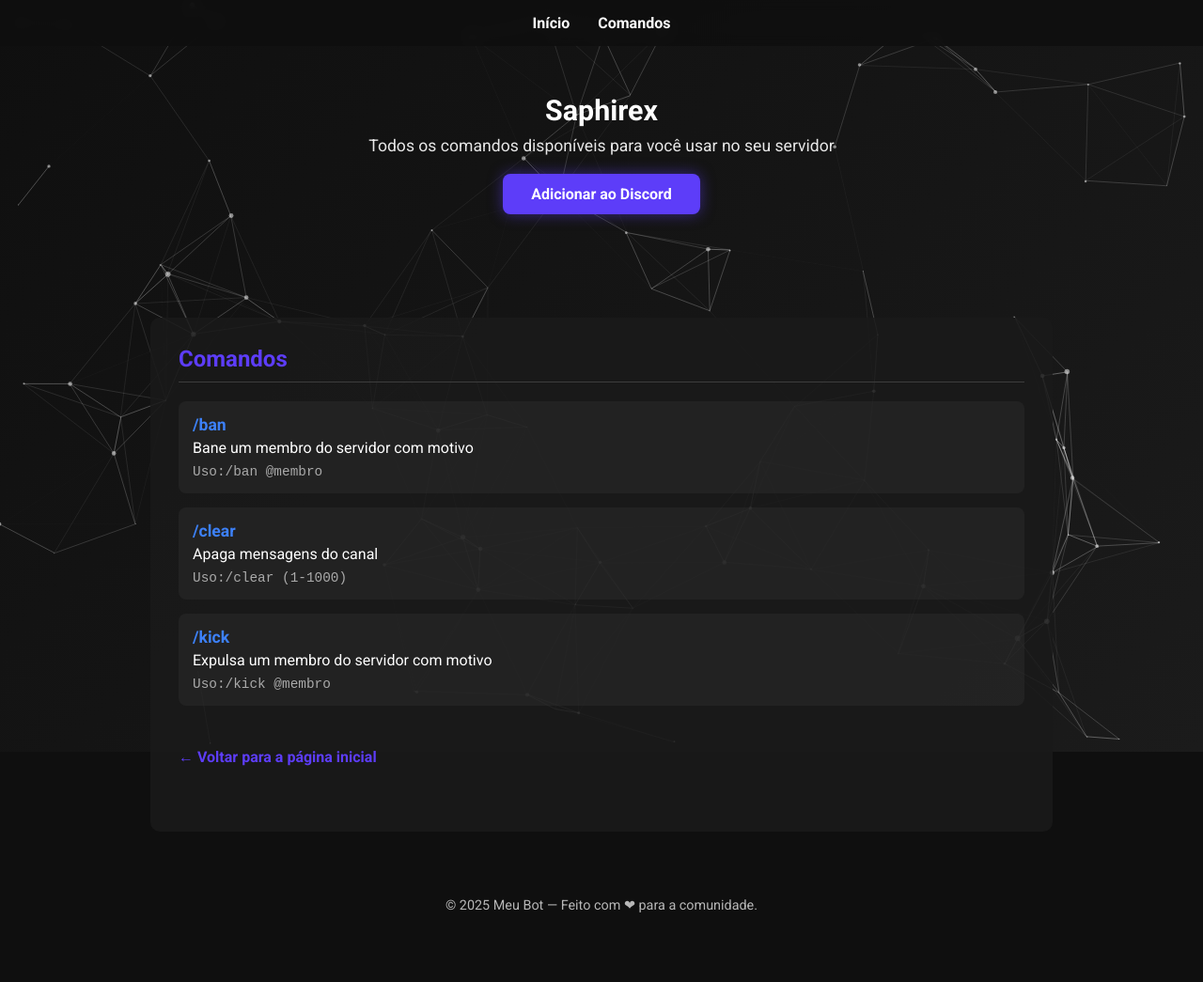
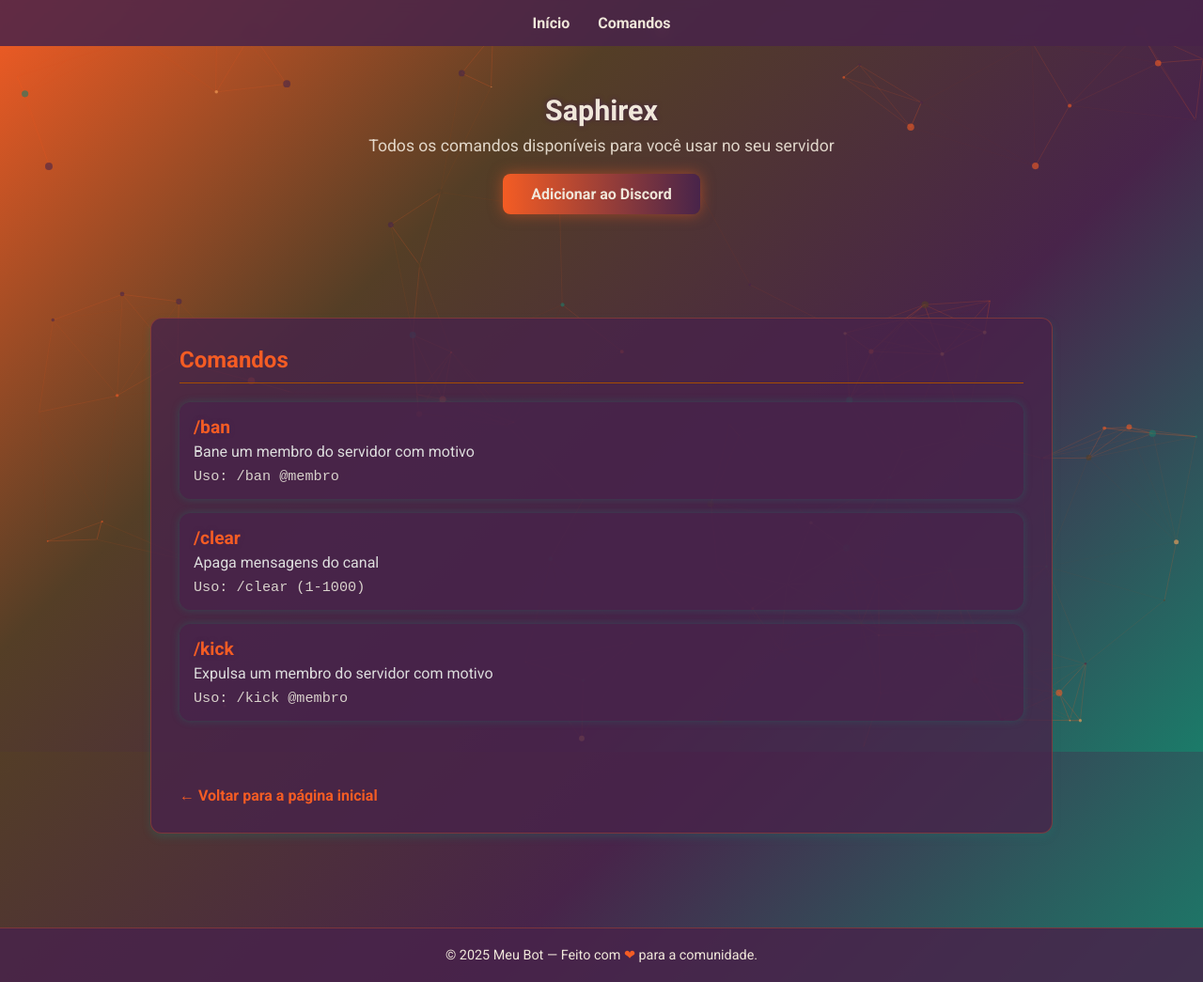
Before and after one commit to Fizz909/SaphirexBot, a plain HTML site: page comandos.html in a window 1280 px wide. Shown: the whole page at 94% size. Before the commit the page ends 992 px from the top, so only its background shows below. Drawn offline with nearby package versions, Linux system fonts and the light colour scheme; animation ran at ten frames a second.

Commit message:
Update comandos.html

```diff
--- a/comandos.html
+++ b/comandos.html
@@ -1,13 +1,13 @@
 <!DOCTYPE html>
 <html lang="pt-BR">
 <head>
-    <meta charset="UTF-8">
-    <meta name="viewport" content="width=device-width, initial-scale=1.0">
-    <meta name="description" content="Lista de comandos do Meu Bot para Discord">
+    <meta charset="UTF-8" />
+    <meta name="viewport" content="width=device-width, initial-scale=1" />
+    <meta name="description" content="Lista de comandos do Meu Bot para Discord" />
     <title>Comandos - Meu Bot</title>
-    <link rel="preconnect" href="https://fonts.googleapis.com">
-    <link rel="preconnect" href="https://fonts.gstatic.com" crossorigin>
-    <link href="https://fonts.googleapis.com/css2?family=Roboto:wght@400;700&display=swap" rel="stylesheet">
+    <link rel="preconnect" href="https://fonts.googleapis.com" />
+    <link rel="preconnect" href="https://fonts.gstatic.com" crossorigin />
+    <link href="https://fonts.googleapis.com/css2?family=Roboto:wght@400;700&display=swap" rel="stylesheet" />
     <style>
         * {
             margin: 0;
@@ -16,8 +16,9 @@
         }
         body {
             font-family: 'Roboto', sans-serif;
-            background-color: #0f0f0f;
-            color: #fff;
+            background: linear-gradient(135deg, #f45c24, #543e26, #48244a, #1b7b69);
+            /* cores laranja, marrom, roxo e verde do ícone */
+            color: #f0e7da;
             overflow-x: hidden;
             scroll-behavior: smooth;
         }
@@ -27,7 +28,7 @@
             position: fixed;
             width: 100%;
             height: 100%;
-            background: linear-gradient(135deg, #0f0f0f, #1b1b1b);
+            background: inherit; /* mantém o gradiente */
             z-index: -1;
         }
 
@@ -36,7 +37,7 @@
             position: fixed;
             top: 0;
             width: 100%;
-            background: rgba(15, 15, 15, 0.9);
+            background: rgba(72, 36, 74, 0.85); /* roxo escuro translúcido */
             backdrop-filter: blur(6px);
             display: flex;
             justify-content: center;
@@ -45,13 +46,13 @@
             z-index: 10;
         }
         nav a {
-            color: #fff;
+            color: #f0e7da;
             text-decoration: none;
             font-weight: bold;
             transition: 0.3s;
         }
         nav a:hover {
-            color: #5d3df9;
+            color: #f45c24; /* laranja do gradiente */
         }
 
         header {
@@ -59,29 +60,32 @@
             padding: 100px 20px 60px;
             animation: fadeIn 1.5s ease;
         }
-        header h1 {
-            font-size: 3rem;
+        header h2 {
+            font-size: 1.9rem;
             margin-bottom: 10px;
+            color: #f0e7da;
+            text-shadow: 0 0 5px #48244a;
         }
         header p {
-            font-size: 1.2rem;
+            font-size: 1.1rem;
             opacity: 0.9;
+            color: #f0e7da;
         }
         header a {
             display: inline-block;
             margin-top: 20px;
             padding: 12px 30px;
-            background: #5d3df9;
-            color: #fff;
+            background: linear-gradient(90deg, #f45c24, #48244a);
+            color: #f0e7da;
             border-radius: 8px;
             font-weight: bold;
             text-decoration: none;
             transition: 0.3s;
-            box-shadow: 0px 0px 15px rgba(93, 61, 249, 0.5);
+            box-shadow: 0px 0px 15px rgba(244, 92, 36, 0.5);
         }
         header a:hover {
-            background: #3d81f9;
-            box-shadow: 0px 0px 20px rgba(61, 129, 249, 0.8);
+            background: linear-gradient(90deg, #48244a, #1b7b69);
+            box-shadow: 0px 0px 20px rgba(27, 123, 105, 0.8);
         }
 
         section {
@@ -92,9 +96,11 @@
 
         /* Estilos específicos para a página de comandos */
         .commands-container {
-            background: rgba(27, 27, 27, 0.85);
+            background: rgba(72, 36, 74, 0.8);
             padding: 30px;
-            border-radius: 10px;
+            border-radius: 12px;
+            box-shadow: 0 4px 8px rgba(27, 123, 105, 0.3);
+            border: 1px solid rgba(244, 92, 36, 0.3);
         }
 
         .command-category {
@@ -102,62 +108,69 @@
         }
 
         .command-category h2 {
-            color: #5d3df9;
+            color: #f45c24; /* laranja */
             margin-bottom: 20px;
             padding-bottom: 10px;
-            border-bottom: 1px solid #3d3d3d;
+            border-bottom: 1px solid #a64d00;
         }
 
         .command-item {
-            background: rgba(45, 45, 45, 0.5);
+            background: rgba(72, 36, 74, 0.7);
             padding: 15px;
-            border-radius: 8px;
+            border-radius: 12px;
             margin-bottom: 15px;
             transition: transform 0.2s;
+            box-shadow: 0 0 8px rgba(27, 123, 105, 0.4);
+            color: #f0e7da;
         }
 
         .command-item:hover {
-            transform: translateX(5px);
-            background: rgba(45, 45, 45, 0.8);
+            transform: translateY(-6px);
+            background: rgba(27, 123, 105, 0.8);
+            box-shadow: 0 0 15px rgba(244, 92, 36, 0.7);
         }
 
         .command-name {
-            color: #3d81f9;
+            color: #f45c24; /* laranja */
             font-weight: bold;
-            font-size: 1.1rem;
+            font-size: 1.2rem;
             margin-bottom: 5px;
+            text-shadow: 0 0 5px #48244a;
         }
 
         .command-desc {
             margin-bottom: 8px;
+            color: #ddd;
         }
 
         .command-usage {
-            color: #aaa;
+            color: #d9d2cc;
             font-family: monospace;
-            font-size: 0.9rem;
+            font-size: 0.95rem;
         }
 
         .back-link {
             display: inline-block;
             margin-top: 30px;
-            color: #5d3df9;
+            color: #f45c24;
             text-decoration: none;
             font-weight: bold;
             transition: 0.3s;
         }
 
         .back-link:hover {
-            color: #3d81f9;
+            color: #1b7b69;
             text-decoration: underline;
         }
 
         footer {
             text-align: center;
             padding: 20px;
-            background: rgba(16, 16, 16, 0.85);
+            background: rgba(72, 36, 74, 0.85);
             font-size: 0.9rem;
-            opacity: 0.7;
+            color: #f0e7da;
+            border-top: 1px solid rgba(244, 92, 36, 0.3);
+            margin-top: 50px;
         }
 
         /* Animação de fade */
@@ -179,8 +192,8 @@
     </nav>
 
     <header>
-        <h2 style="font-size: 1.9rem; margin-bottom: 10px;">Saphirex</h2>
-        <p style="font-size: 1.1rem"; >Todos os comandos disponíveis para você usar no seu servidor</p>
+        <h2>Saphirex</h2>
+        <p>Todos os comandos disponíveis para você usar no seu servidor</p>
         <a href="#">Adicionar ao Discord</a>
     </header>
 
@@ -192,46 +205,54 @@
                 <div class="command-item">
                     <div class="command-name">/ban</div>
                     <div class="command-desc">Bane um membro do servidor com motivo</div>
-                    <div class="command-usage">Uso:/ban @membro</div>
+                    <div class="command-usage">Uso: /ban @membro</div>
                 </div>
 
                 <div class="command-item">
                     <div class="command-name">/clear</div>
                     <div class="command-desc">Apaga mensagens do canal</div>
-                    <div class="command-usage">Uso:/clear (1-1000)</div>
+                    <div class="command-usage">Uso: /clear (1-1000)</div>
                 </div>
 
                 <div class="command-item">
                     <div class="command-name">/kick</div>
                     <div class="command-desc">Expulsa um membro do servidor com motivo</div>
-                    <div class="command-usage">Uso:/kick @membro</div>
+                    <div class="command-usage">Uso: /kick @membro</div>
                 </div>
-
+            </div>
             <a href="index.html" class="back-link">← Voltar para a página inicial</a>
         </div>
     </section>
 
     <footer>
-        © 2025 Meu Bot — Feito com ❤ para a comunidade.
+        © 2025 Meu Bot — Feito com <span style="color: #f45c24;">❤</span> para a comunidade.
     </footer>
 
     <!-- Script Particles.js -->
-    <script src="https://cdn.jsdelivr.net/npm/particles.js@2.0.0/particles.min.js"></script>
+    <script src="https://cdn.jsdelivr.net/particles.js/2.0.0/particles.min.js"></script>
     <script>
         particlesJS("particles-js", {
             particles: {
                 number: { value: 80, density: { enable: true, value_area: 800 } },
-                color: { value: "#ffffff" },
+                color: {
+                    value: ["#f45c24", "#543e26", "#48244a", "#1b7b69", "#f6a65e"]
+                },
                 shape: { type: "circle" },
-                opacity: { value: 0.5 },
-                size: { value: 3, random: true },
-                line_linked: { enable: true, distance: 150, color: "#ffffff", opacity: 0.4, width: 1 },
+                opacity: { value: 0.6 },
+                size: { value: 4, random: true },
+                line_linked: {
+                    enable: true,
+                    distance: 150,
+                    color: "#f45c24",
+                    opacity: 0.3,
+                    width: 1,
+                },
                 move: { enable: true, speed: 3 }
             },
             interactivity: {
                 events: {
                     onhover: { enable: true, mode: "repulse" },
-                    onclick: { enable: true, mode: "push" },
+                    onclick: { enable: true, mode: "push" }
                 },
                 modes: {
                     repulse: { distance: 100 },
```
